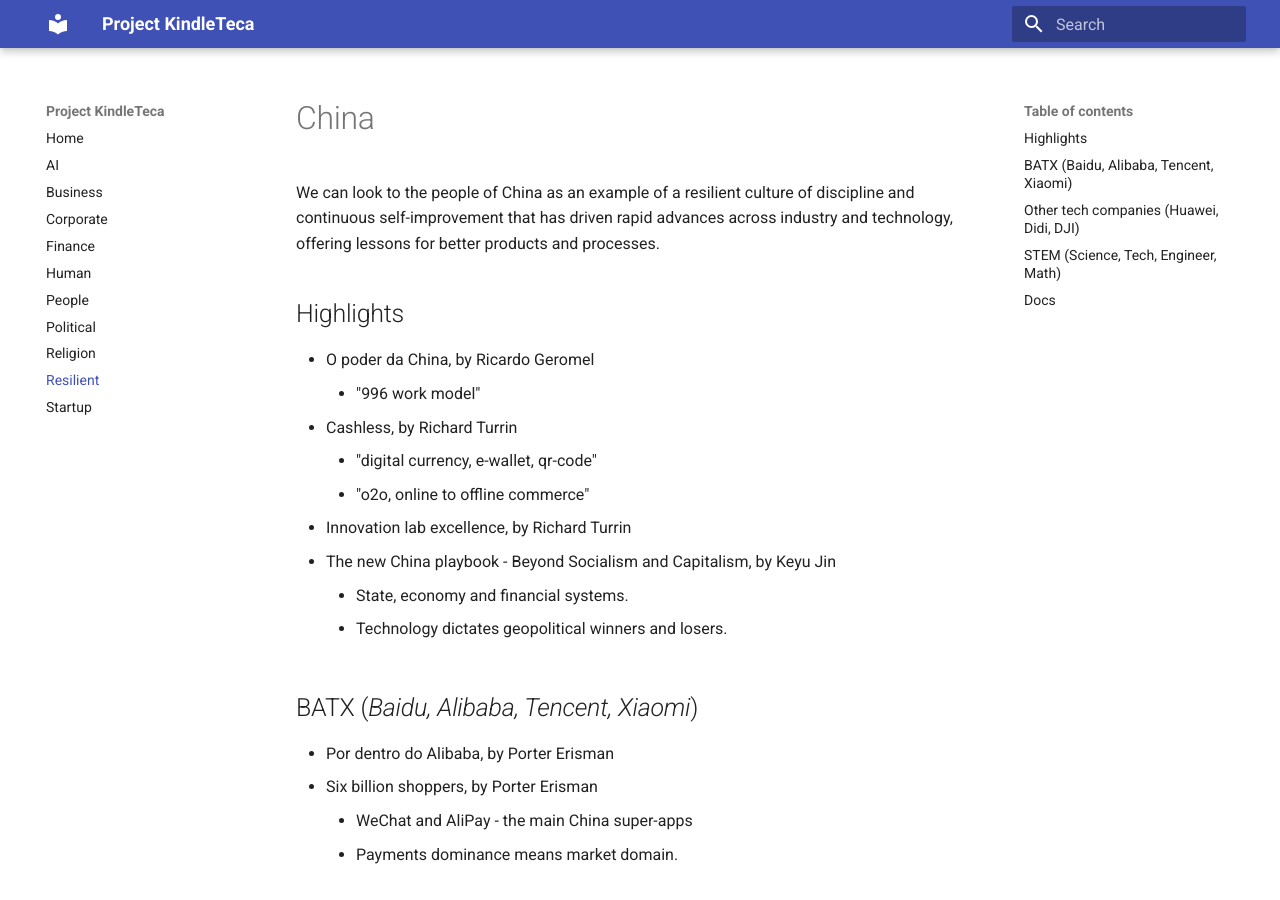
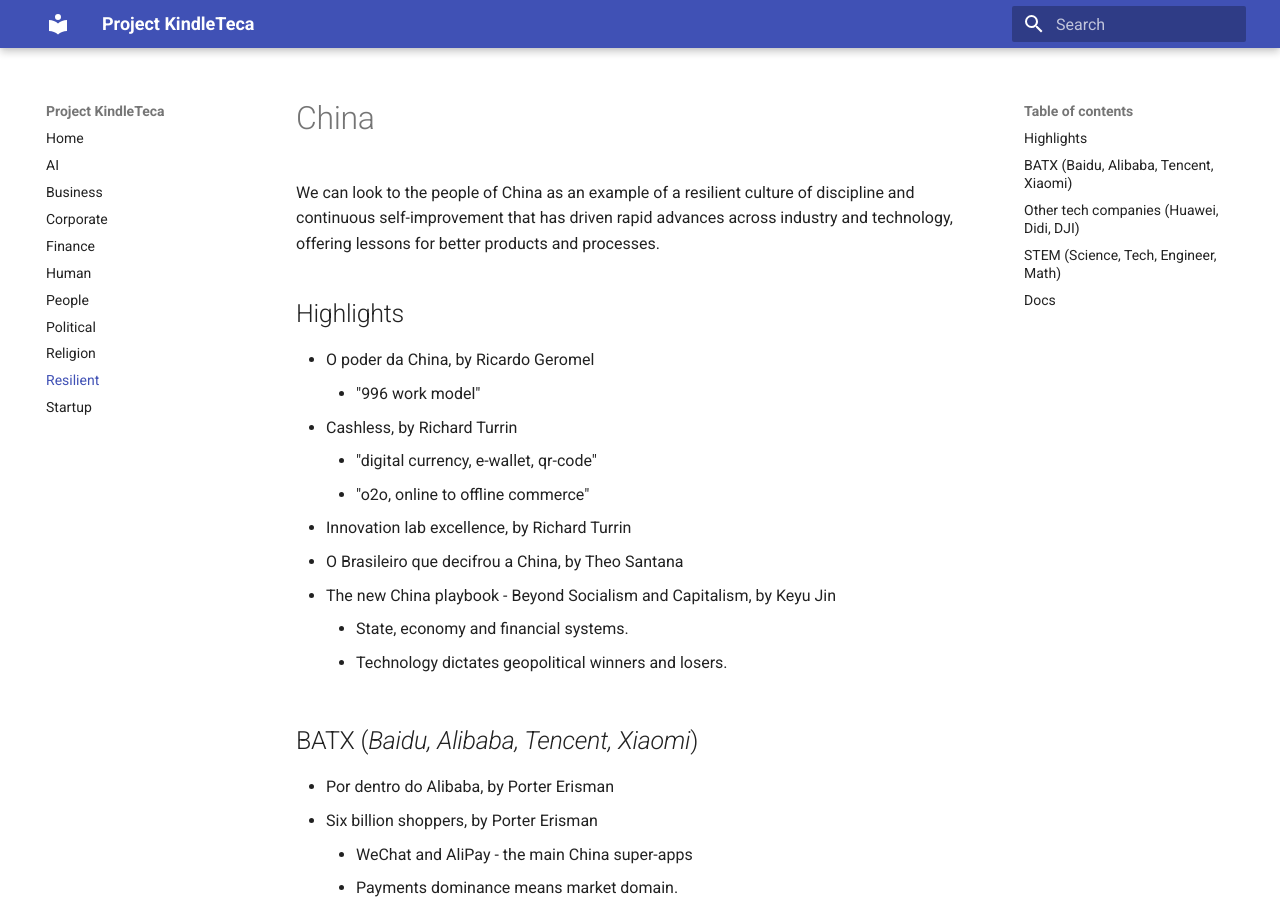
Before and after one commit to renatobrf/kindle-teca, an MkDocs documentation site: the page built from docs/china.md, in a window 1280 px wide and 900 px high. Built offline with MkDocs 1.6.1 and Material for MkDocs 9.7.7, drawn with Linux system fonts in a browser that asks for light colours.

Commit message:
Update china.md

```diff
--- a/docs/china.md
+++ b/docs/china.md
@@ -8,6 +8,7 @@
     - "digital currency, e-wallet, qr-code"
     - "o2o, online to offline commerce"
 - Innovation lab excellence, by Richard Turrin
+- O Brasileiro que decifrou a China, by Theo Santana
 - The new China playbook - Beyond Socialism and Capitalism, by Keyu Jin
     - State, economy and financial systems.
     - Technology dictates geopolitical winners and losers.
```
